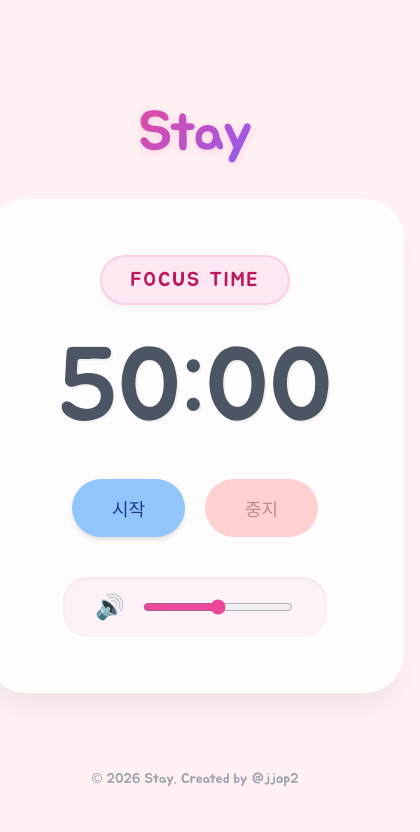
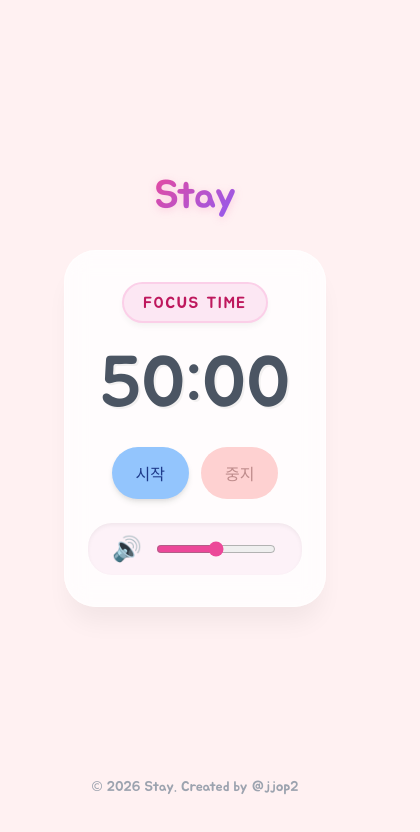
Before and after one commit to jjop2/stay, a React (Vite) app: page / in a window 390 px wide. Shown: the top 832 px of the page, 420 px wide, since content can reach past the window. Built offline with nearby package versions, Linux system fonts and the light colour scheme.

Commit message:
design: 스마트폰/태블릿 반응형 추가

```diff
--- /dev/null
+++ b/src/components/Footer.module.css
@@ -0,0 +1,29 @@
+.footer {
+    width: 100%;
+    padding: 1.5rem 0;
+    text-align: center;
+    font-size: 0.875rem;
+    color: #9ca3af;
+    /* Gray 400 - 은은하게 */
+}
+
+.link {
+    color: inherit;
+    text-decoration: none;
+    font-weight: 500;
+    transition: color 0.2s;
+}
+
+.link:hover {
+    color: #ec4899;
+    /* Pink 500 */
+    text-decoration: underline;
+}
+
+/* 모바일 반응형 */
+@media (max-width: 480px) {
+    .footer {
+        padding: 1rem 0;
+        font-size: 0.75rem;
+    }
+}
--- a/src/features/timer/styles/TimerControls.module.css
+++ b/src/features/timer/styles/TimerControls.module.css
@@ -60,3 +60,15 @@
 .stop:hover:not(:disabled) {
     background-color: #f87171;
 }
+
+/* 모바일 반응형 */
+@media (max-width: 480px) {
+    .container {
+        gap: 0.75rem;
+    }
+
+    .button {
+        padding: 0.875rem 1.5rem;
+        font-size: 1rem;
+    }
+}
--- a/src/features/timer/styles/TimerDisplay.module.css
+++ b/src/features/timer/styles/TimerDisplay.module.css
@@ -54,3 +54,21 @@
   /* 연한 민트 (롤백) */
   border: 2px solid #a7f3d0;
 }
+
+/* 모바일 반응형 */
+@media (max-width: 480px) {
+  .time {
+    font-size: 4.5rem;
+    transform: translateY(-2px); /* 모바일 미세 조정 */
+  }
+
+  .mode {
+    font-size: 1rem;
+    padding: 0.4rem 1.2rem;
+    margin-bottom: 1.5rem;
+  }
+
+  .container {
+    margin-bottom: 1.5rem;
+  }
+}
--- a/src/features/timer/styles/VolumeControl.module.css
+++ b/src/features/timer/styles/VolumeControl.module.css
@@ -35,3 +35,19 @@
     accent-color: #ec4899;
     /* 핑크 500 */
 }
+
+/* 모바일 반응형 */
+@media (max-width: 480px) {
+    .container {
+        padding: 0.75rem 1.5rem;
+        margin-top: 1.5rem;
+        gap: 0.75rem;
+        width: 100%;
+        justify-content: center;
+    }
+
+    .slider {
+        width: 100%;
+        max-width: 120px;
+    }
+}
--- a/src/pages/Home.module.css
+++ b/src/pages/Home.module.css
@@ -52,3 +52,22 @@
     width: 100%;
     max-width: 480px;
 }
+
+/* 모바일 반응형 */
+@media (max-width: 480px) {
+    .container {
+        padding: 0.5rem;
+    }
+
+    .title {
+        font-size: 2.5rem;
+        margin-bottom: 1.5rem;
+    }
+
+    .card {
+        padding: 2rem 1.5rem;
+        border-radius: 2rem;
+        width: 100%;
+        /* 더 넓게 수정 */
+    }
+}
```
Also changed, not shown: src/components/Footer.jsx (added, +22 -0 lines).
